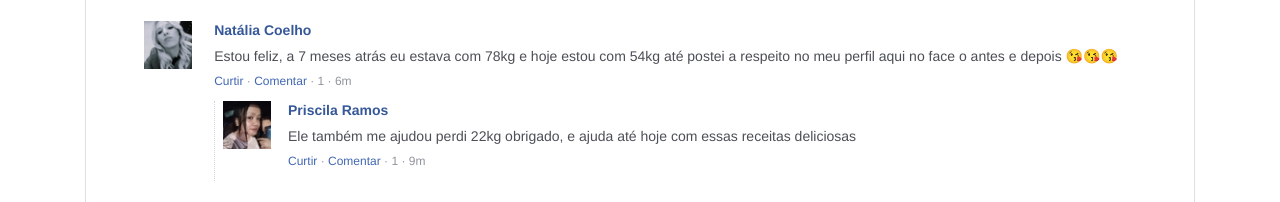
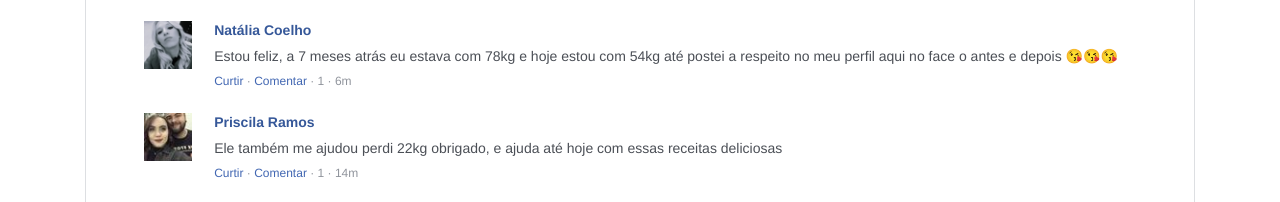
Before and after one commit to michelfaia/drjohn.site, a plain HTML site: page pv147-3/index.html in a window 1280 px wide. Shown: the part 961-1163 px from the top of the page. Drawn offline with nearby package versions, Linux system fonts and the light colour scheme; some icons are missing.

Commit message:
Add files via upload

```diff
--- a/pv147-3/index.html
+++ b/pv147-3/index.html
@@ -132,10 +132,12 @@ src="https://www.facebook.com/tr?id=574018694365427&ev=AddtoCard&noscript=1"
                   <span aria-hidden="true"> · </span>
                   <span>6m</span>
                 </div>
-                <ul class="child_replay">
-                  <li class="box_reply row">
+            </li>
+
+            <!-- Start List Comment 2 -->
+            <li class="box_result row">
               <div class="avatar_comment col-md-1">
-                      <img src="./assets/img/comentarios/m4.jpeg" alt="avatar"/>
+                <img src="./assets/img/comentarios/m7.jpeg" alt="avatar"/>
               </div>
               <div class="result_comment col-md-11">
                 <h4>Priscila Ramos</h4>
@@ -147,14 +149,12 @@ src="https://www.facebook.com/tr?id=574018694365427&ev=AddtoCard&noscript=1"
                   <span aria-hidden="true"> · </span>
                   <i class="fa fa-thumbs-o-up"></i> <span class="count">1</span>
                   <span aria-hidden="true"> · </span>
-                        <span>9m</span>
+                  <span>14m</span>
                 </div>
                 <ul class="child_replay"></ul>
               </div>
             </li>
-                </ul>
-              </div>
-            </li>
+
             <!-- Start List Comment 2 -->
             <li class="box_result row">
               <div class="avatar_comment col-md-1">
```
Lines whose indentation alone changed are shown as unchanged.
